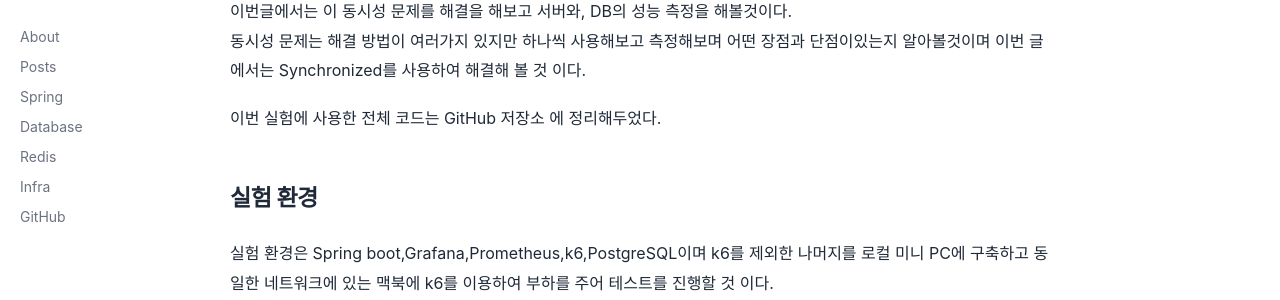
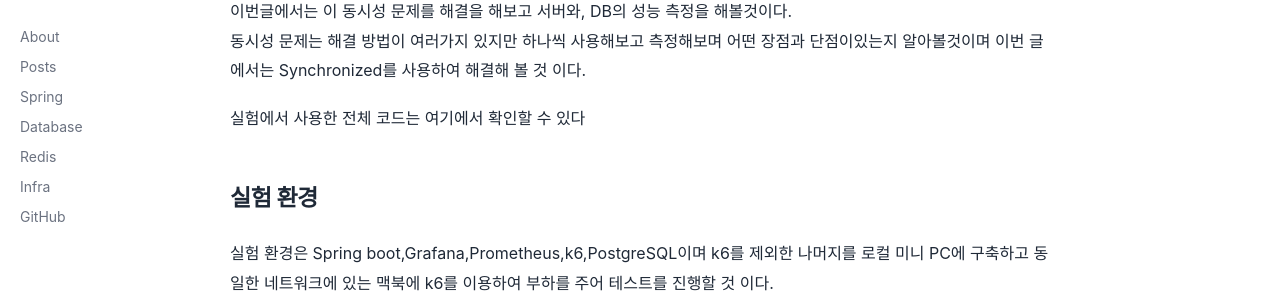
Before and after one commit to sssm987/blog, a Jekyll site: the page built from _posts/2026-06-29-concurrency-second-post.md, in a window 1280 px wide and 900 px high, scrolled down 348 px. Shown: the part 152-452 px from the top of the window. Built offline with Jekyll 4.4.1, drawn with Linux system fonts in a browser that asks for light colours.

Commit message:
fix : git 링크 수정

```diff
--- a/_posts/2026-06-29-concurrency-second-post.md
+++ b/_posts/2026-06-29-concurrency-second-post.md
@@ -12,7 +12,7 @@ description : Concurrency의 문제를 해결해보자
 이번글에서는 이 동시성 문제를 해결을 해보고 서버와, DB의 성능 측정을 해볼것이다.
 동시성 문제는 해결 방법이 여러가지 있지만 하나씩 사용해보고 측정해보며 어떤 장점과 단점이있는지 알아볼것이며 이번 글에서는 Synchronized를 사용하여 해결해 볼 것 이다.
 
-이번 실험에 사용한 전체 코드는 [GitHub 저장소](https://github.com/sssm987/basic/tree/synchronized) 에 정리해두었다.
+실험에서 사용한 전체 코드는 [여기에서 확인할 수 있다](https://github.com/sssm987/basic/tree/synchronized)
 
 ## 실험 환경
 
```
Also changed, not shown: _posts/2026-04-27-concurrency-first-post.md (+1 -1 lines).
